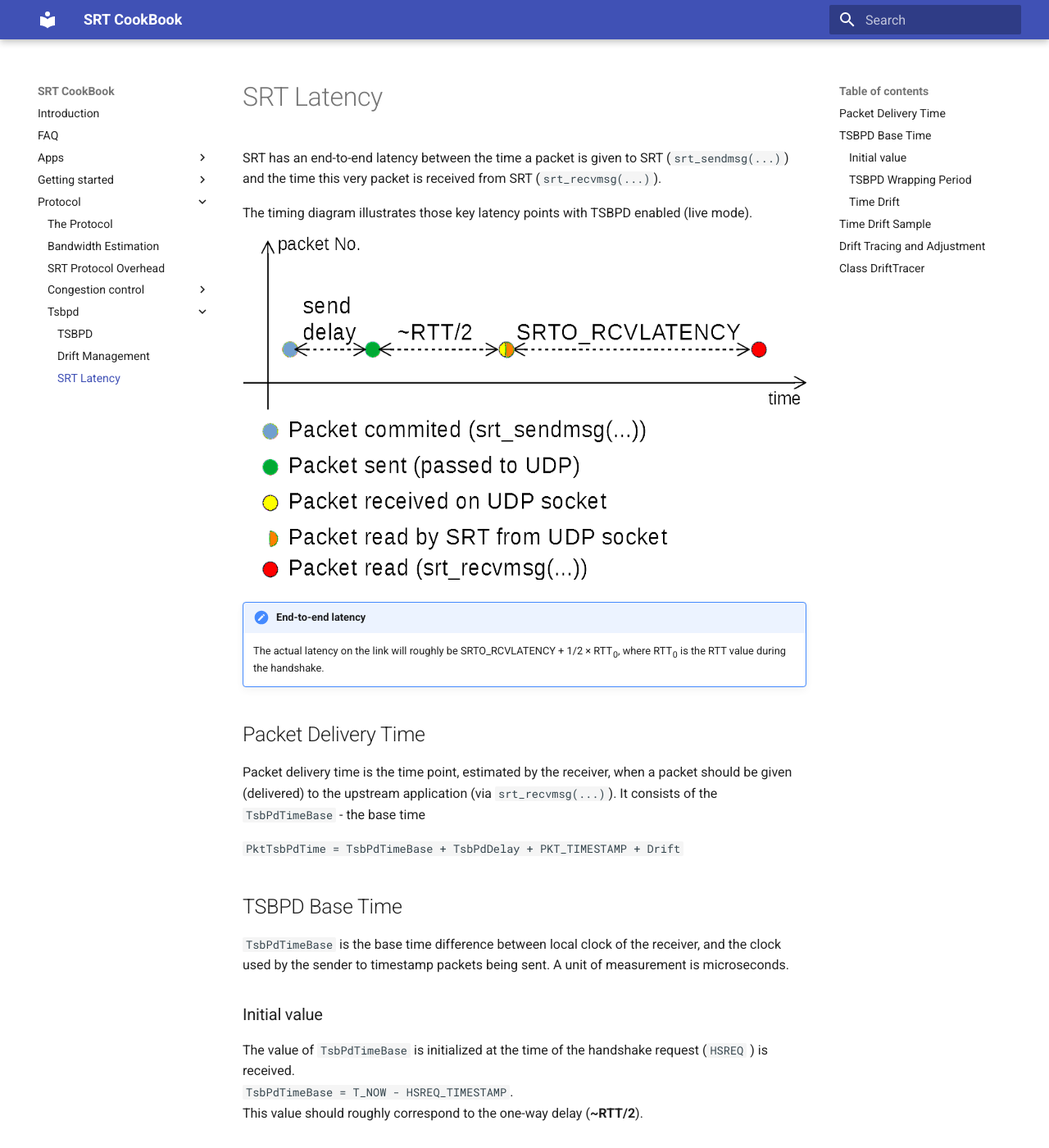
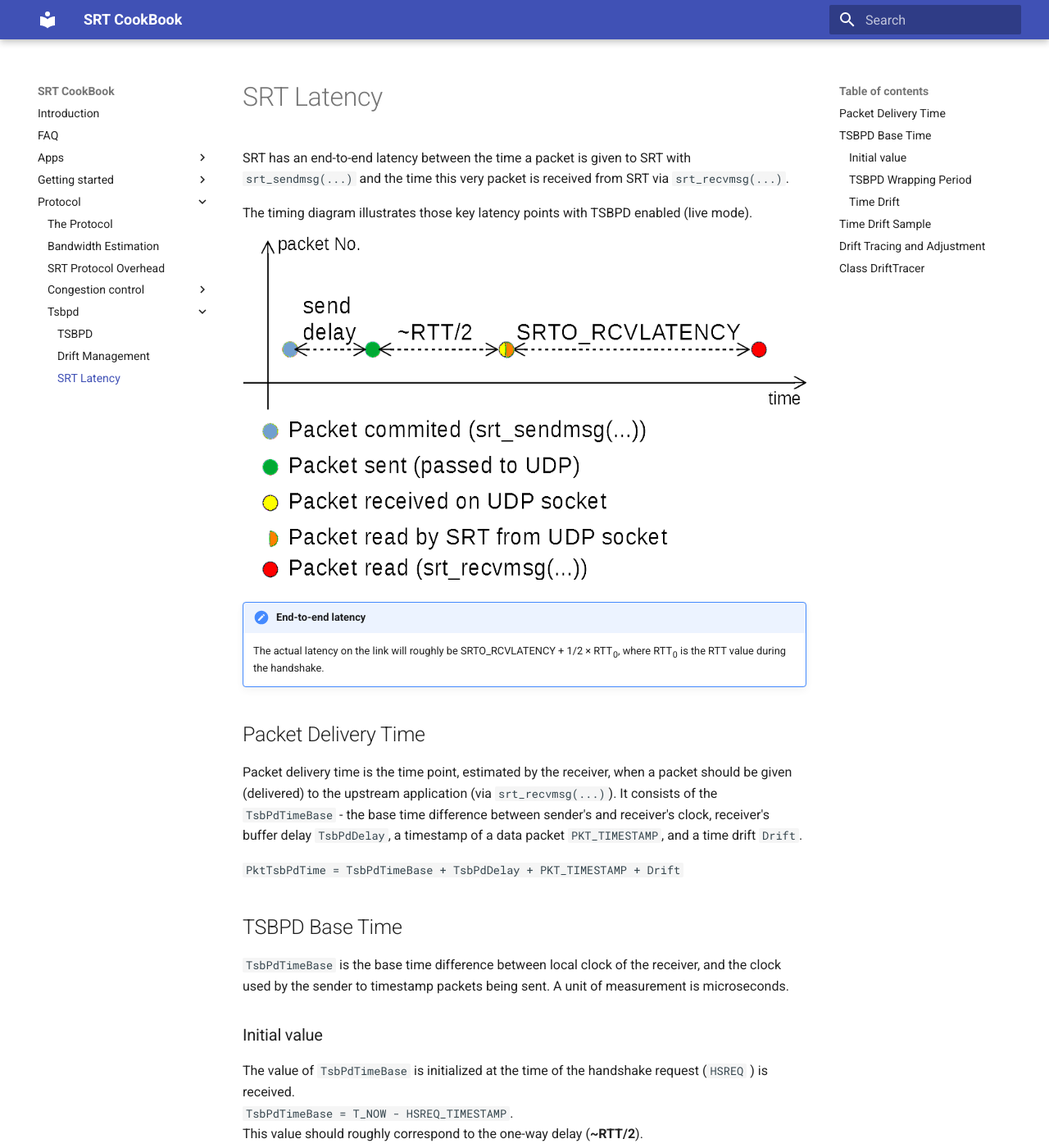
Before and after one commit to SRTLab/srt-cookbook, an MkDocs documentation site: the page built from docs/protocol/tsbpd/latency.md, in a window 1280 px wide and 1400 px high. Shown: the whole window at 82% size. Built offline with MkDocs 1.6.1 and Material for MkDocs 9.7.7, drawn with Linux system fonts in a browser that asks for light colours; some of the changed text lies outside the part shown.

Commit message:
Added issue reference to Drift

````diff
--- a/docs/protocol/tsbpd/latency.md
+++ b/docs/protocol/tsbpd/latency.md
@@ -1,6 +1,6 @@
 # SRT Latency
 
-SRT has an end-to-end latency between the time a packet is given to SRT (`srt_sendmsg(...)`) and the time this very packet is received from SRT (`srt_recvmsg(...)`).
+SRT has an end-to-end latency between the time a packet is given to SRT with `srt_sendmsg(...)` and the time this very packet is received from SRT via `srt_recvmsg(...)`.
 
 The timing diagram illustrates those key latency points with TSBPD enabled (live mode).
 
@@ -12,7 +12,9 @@
 
 ## Packet Delivery Time
 
-Packet delivery time is the time point, estimated by the receiver, when a packet should be given (delivered) to the upstream application (via `srt_recvmsg(...)`). It consists of the `TsbPdTimeBase` - the base time
+Packet delivery time is the time point, estimated by the receiver, when a packet should be given (delivered) to the upstream application (via `srt_recvmsg(...)`).
+It consists of the `TsbPdTimeBase` - the base time difference between sender's and receiver's clock, receiver's buffer delay `TsbPdDelay`, a timestamp of a data packet `PKT_TIMESTAMP`,
+and a time drift `Drift`.
 
 `PktTsbPdTime = TsbPdTimeBase + TsbPdDelay + PKT_TIMESTAMP + Drift`
 
@@ -51,6 +53,11 @@
 `DRIFT = T_NOW - (T_NOW - T_SENDER + T_SENDER) -> 0` if the link latency remains constant.
 
 Assuming that the link latency is constant \(RTT=const\), the only cause of the drift fluctuations should be clock inaccuracy.
+
+!!! Error "Drift Tracer should consider RTT"
+
+    Time drift sample does not take RTT fluctuations into account.
+    Instead an increase of RTT will be treated as a time drift. See [issue 753](https://github.com/Haivision/srt/issues/753).
 
 ## Drift Tracing and Adjustment
 
@@ -97,7 +104,10 @@
 }
 ```
 
-**TODO:** Use RTTVar.
+!!! TODO "Consider RTTVar before changin the Drift value"
+
+    **RTTVar** expresses the variation of RTT values over time. Those variations should be considered when Drift is updated.
+
 
 ## Class DriftTracer
 
````
